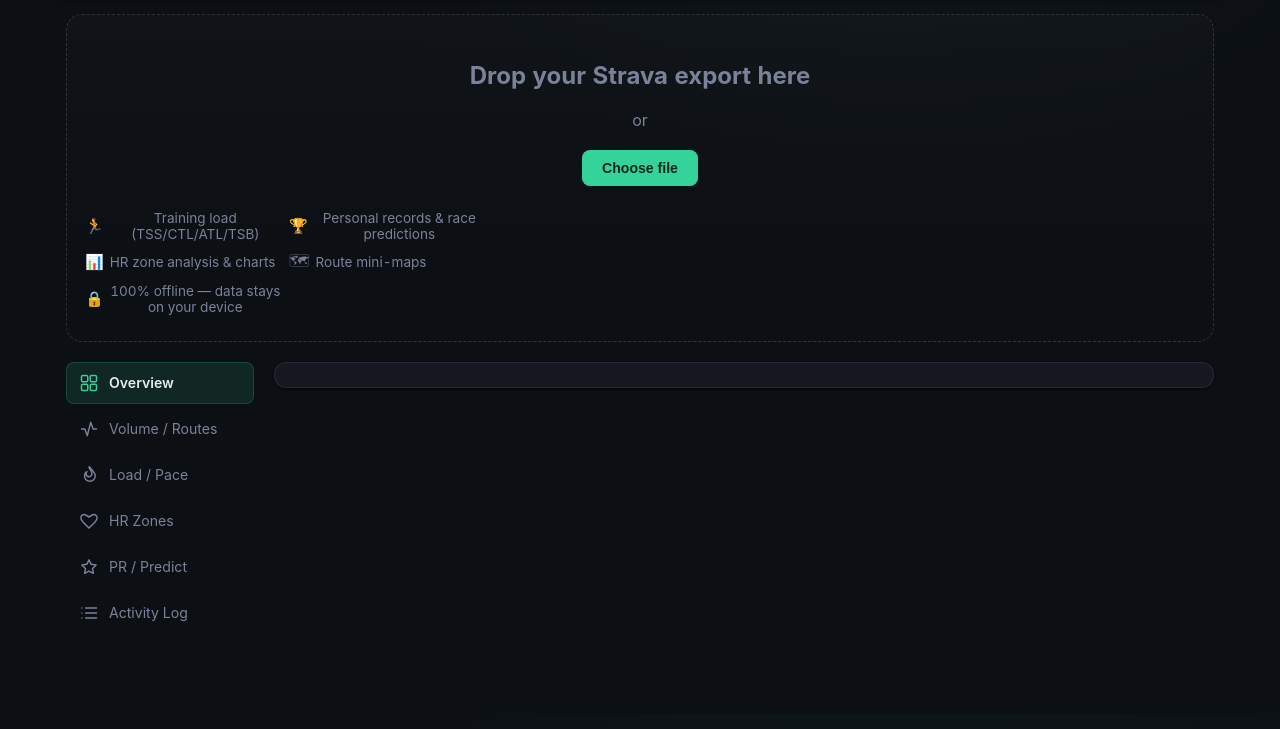
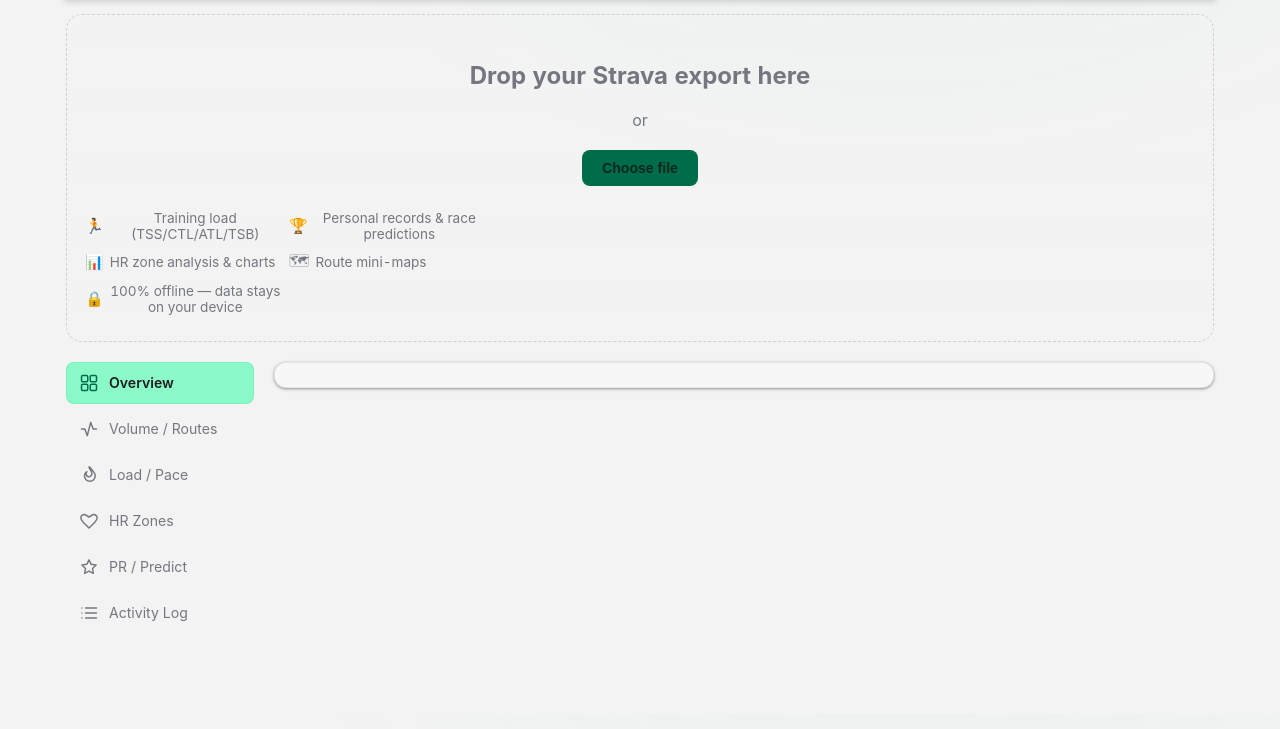
Before and after one commit to scmlewis/strava-offline, a website built with Vite: page index.html in a window 1280 px wide. Shown: the part 71-800 px from the top of the page. Built offline with nearby package versions, Linux system fonts and the light colour scheme.

Commit message:
feat: add dark/light theme toggle with system preference support

```diff
--- a/src/i18n.ts
+++ b/src/i18n.ts
@@ -236,6 +236,12 @@ const EN: Dict = {
   clear_go: 'Clear everything',
   clear_done: 'All data cleared',
 
+  // ---- theme ----
+  theme_dark: 'Dark',
+  theme_light: 'Light',
+  theme_system: 'System',
+  theme_changed: 'Theme: {theme}',
+
   // ---- keyboard shortcuts ----
   shortcuts_title: 'Keyboard Shortcuts',
   shortcuts_help: 'Show this help',
--- a/src/icons.ts
+++ b/src/icons.ts
@@ -25,7 +25,8 @@ export type IconName =
   | 'list'
   | 'refresh'
   | 'inbox'
-  | 'trash';
+  | 'trash'
+  | 'contrast';
 
 const PATHS: Record<IconName, string> = {
   filter: '<path d="M22 3H2l8 9.46V19l4 2v-8.54L22 3z"/>',
@@ -60,6 +61,8 @@ const PATHS: Record<IconName, string> = {
     '<path d="M22 12.5h-6.5L13.5 16H10.5l-2-3.5H2"/><path d="M4.5 5h15l3 7.5v5a2 2 0 0 1-2 2h-15a2 2 0 0 1-2-2v-5z"/>',
   trash:
     '<path d="M3 6h18M19 6v14a2 2 0 0 1-2 2H7a2 2 0 0 1-2-2V6M8 6V4a2 2 0 0 1 2-2h4a2 2 0 0 1 2 2v2"/><path d="M10 11v6M14 11v6"/>',
+  contrast:
+    '<circle cx="12" cy="12" r="9"/><path d="M12 3v18a9 9 0 0 0 0-18z"/>',
 };
 
 export function icon(name: IconName, size = 16): string {
--- a/src/main.ts
+++ b/src/main.ts
@@ -28,6 +28,38 @@ let cfg: ZonesConfig = loadZones();
 let units: Units = loadUnits();
 let goals: Goals = loadGoals();
 let prefs: Preferences = loadPrefs();
+let theme: 'dark' | 'light' | 'system' = loadTheme();
+
+function loadTheme(): 'dark' | 'light' | 'system' {
+  try {
+    const raw = localStorage.getItem('theme');
+    if (raw === 'light' || raw === 'dark') return raw;
+  } catch { /* ignore */ }
+  return 'system';
+}
+
+function saveTheme(t: 'dark' | 'light' | 'system') {
+  theme = t;
+  localStorage.setItem('theme', t);
+  applyTheme();
+}
+
+function applyTheme() {
+  if (theme === 'system') {
+    document.documentElement.removeAttribute('data-theme');
+  } else {
+    document.documentElement.setAttribute('data-theme', theme);
+  }
+}
+
+applyTheme();
+
+function cycleTheme() {
+  const order: Array<'dark' | 'light' | 'system'> = ['dark', 'light', 'system'];
+  const next = order[(order.indexOf(theme) + 1) % order.length];
+  saveTheme(next);
+  showToast(t('theme_changed', { theme: t(`theme_${next}`) }), 'info');
+}
 
 interface Filters {
   type: string;
@@ -306,6 +338,7 @@ function buildToolbar() {
       <button id="btn-goals" type="button" class="ico-btn" title="${t('goals')}">${icon('target')}</button>
       <span class="tb-sep"></span>
       <button id="btn-diag" type="button" class="ico-btn" title="${t('diagnostics')}">${icon('list')}</button>
+      <button id="btn-theme" type="button" class="ico-btn" title="${t(`theme_${theme}`)}">${icon('contrast')}</button>
       <button id="btn-about" type="button" class="ico-btn" title="${t('about')}">${icon('info')}</button>
     </div>`;
 
@@ -413,6 +446,7 @@ function buildToolbar() {
   document.getElementById('btn-zones')!.addEventListener('click', openZoneSettings);
   document.getElementById('btn-goals')!.addEventListener('click', openGoals);
   document.getElementById('btn-diag')!.addEventListener('click', onDiagnostics);
+  document.getElementById('btn-theme')!.addEventListener('click', cycleTheme);
 }
 
 function resetFilters() {
--- a/src/styles.css
+++ b/src/styles.css
@@ -1,40 +1,4 @@
 :root {
-  /* M3 dark theme surface roles (tone-based) */
-  --surface-dim: #0c0f14;
-  --surface: #111318;
-  --surface-container-lowest: #0e1015;
-  --surface-container-low: #151820;
-  --surface-container: #1a1e28;
-  --surface-container-high: #1f2430;
-  --surface-container-highest: #252a36;
-
-  /* M3 color roles */
-  --primary: #34d399;
-  --on-primary: #003822;
-  --primary-container: rgba(52, 211, 153, 0.12);
-  --on-primary-container: #a8f0d0;
-  --secondary: #7a8299;
-  --on-secondary: #e8ecf2;
-  --error: #f87171;
-  --on-error: #fff;
-
-  /* Semantic aliases */
-  --fg: #e8ecf2;
-  --muted: #7a8299;
-  --accent: var(--primary);
-  --accent-dim: var(--primary-container);
-  --warn: #fbbf24;
-  --danger: var(--error);
-  --outline: rgba(255, 255, 255, 0.08);
-  --outline-strong: rgba(255, 255, 255, 0.14);
-
-  /* M3 elevation shadows (dark theme) */
-  --elevation-0: none;
-  --elevation-1: 0 1px 3px 1px rgba(0, 0, 0, 0.25), 0 1px 2px rgba(0, 0, 0, 0.35);
-  --elevation-2: 0 2px 6px 2px rgba(0, 0, 0, 0.25), 0 1px 2px rgba(0, 0, 0, 0.35);
-  --elevation-3: 0 4px 8px 3px rgba(0, 0, 0, 0.25), 0 1px 3px rgba(0, 0, 0, 0.35);
-  --elevation-4: 0 6px 10px 4px rgba(0, 0, 0, 0.25), 0 2px 3px rgba(0, 0, 0, 0.35);
-
   /* M3 shape scale */
   --shape-xs: 4px;
   --shape-sm: 8px;
@@ -50,6 +14,165 @@
   --font:
     -apple-system, BlinkMacSystemFont, 'Segoe UI', 'PingFang HK', 'Microsoft YaHei', sans-serif;
   --nav-w: 188px;
+}
+
+/* ---- Default dark theme (also applies when no data-theme is set) ---- */
+html[data-theme="dark"],
+html:not([data-theme]) {
+  --surface-dim: #0c0f14;
+  --surface: #111318;
+  --surface-container-lowest: #0b0e13;
+  --surface-container-low: #0e1116;
+  --surface-container: #13161b;
+  --surface-container-high: #1d2025;
+  --surface-container-highest: #282a2f;
+
+  --primary: #34d399;
+  --on-primary: #003824;
+  --primary-container: #005236;
+  --on-primary-container: #a8f0d0;
+  --secondary: #7a8299;
+  --on-secondary: #e8ecf2;
+  --error: #ffb4ab;
+  --on-error: #fff;
+
+  --fg: #e8ecf2;
+  --muted: #8e9099;
+  --accent: var(--primary);
+  --accent-dim: var(--primary-container);
+  --warn: #fbbf24;
+  --danger: var(--error);
+  --outline: rgba(255, 255, 255, 0.08);
+  --outline-strong: rgba(255, 255, 255, 0.14);
+  --on-surface: #e1e2e8;
+  --on-surface-variant: #c4c6cf;
+  --outline-variant: #44474f;
+
+  /* M3 elevation shadows (dark theme) */
+  --elevation-0: none;
+  --elevation-1: 0 1px 3px 1px rgba(0, 0, 0, 0.25), 0 1px 2px rgba(0, 0, 0, 0.35);
+  --elevation-2: 0 2px 6px 2px rgba(0, 0, 0, 0.25), 0 1px 2px rgba(0, 0, 0, 0.35);
+  --elevation-3: 0 4px 8px 3px rgba(0, 0, 0, 0.25), 0 1px 3px rgba(0, 0, 0, 0.35);
+  --elevation-4: 0 6px 10px 4px rgba(0, 0, 0, 0.25), 0 2px 3px rgba(0, 0, 0, 0.35);
+}
+
+/* ---- System preference: light ---- */
+@media (prefers-color-scheme: light) {
+  html:not([data-theme]) {
+    --surface-dim: #f3f3f3;
+    --surface: #ffffff;
+    --surface-container-lowest: #ffffff;
+    --surface-container-low: #f7f7f7;
+    --surface-container: #ededed;
+    --surface-container-high: #e2e2e2;
+    --surface-container-highest: #d6d6d6;
+
+    --primary: #006c4c;
+    --on-primary: #ffffff;
+    --primary-container: #8af8c7;
+    --on-primary-container: #002114;
+    --secondary: #4d6357;
+    --on-secondary: #ffffff;
+    --error: #ba1a1a;
+    --on-error: #ffffff;
+
+    --fg: #1c1b1f;
+    --muted: #74777f;
+    --accent: var(--primary);
+    --accent-dim: var(--primary-container);
+    --warn: #92400e;
+    --danger: var(--error);
+    --outline: rgba(0, 0, 0, 0.08);
+    --outline-strong: rgba(0, 0, 0, 0.14);
+    --on-surface: #1c1b1f;
+    --on-surface-variant: #44474f;
+    --outline-variant: #c4c6cf;
+
+    /* M3 elevation shadows (light theme) */
+    --elevation-0: none;
+    --elevation-1: 0 1px 3px 1px rgba(0, 0, 0, 0.15), 0 1px 2px rgba(0, 0, 0, 0.2);
+    --elevation-2: 0 2px 6px 2px rgba(0, 0, 0, 0.15), 0 1px 2px rgba(0, 0, 0, 0.2);
+    --elevation-3: 0 4px 8px 3px rgba(0, 0, 0, 0.15), 0 1px 3px rgba(0, 0, 0, 0.2);
+    --elevation-4: 0 6px 10px 4px rgba(0, 0, 0, 0.15), 0 2px 3px rgba(0, 0, 0, 0.2);
+  }
+}
+
+/* ---- Manual override: light ---- */
+html[data-theme="light"] {
+  --surface-dim: #f3f3f3;
+  --surface: #ffffff;
+  --surface-container-lowest: #ffffff;
+  --surface-container-low: #f7f7f7;
+  --surface-container: #ededed;
+  --surface-container-high: #e2e2e2;
+  --surface-container-highest: #d6d6d6;
+
+  --primary: #006c4c;
+  --on-primary: #ffffff;
+  --primary-container: #8af8c7;
+  --on-primary-container: #002114;
+  --secondary: #4d6357;
+  --on-secondary: #ffffff;
+  --error: #ba1a1a;
+  --on-error: #ffffff;
+
+  --fg: #1c1b1f;
+  --muted: #74777f;
+  --accent: var(--primary);
+  --accent-dim: var(--primary-container);
+  --warn: #92400e;
+  --danger: var(--error);
+  --outline: rgba(0, 0, 0, 0.08);
+  --outline-strong: rgba(0, 0, 0, 0.14);
+  --on-surface: #1c1b1f;
+  --on-surface-variant: #44474f;
+  --outline-variant: #c4c6cf;
+
+  /* M3 elevation shadows (light theme) */
+  --elevation-0: none;
+  --elevation-1: 0 1px 3px 1px rgba(0, 0, 0, 0.15), 0 1px 2px rgba(0, 0, 0, 0.2);
+  --elevation-2: 0 2px 6px 2px rgba(0, 0, 0, 0.15), 0 1px 2px rgba(0, 0, 0, 0.2);
+  --elevation-3: 0 4px 8px 3px rgba(0, 0, 0, 0.15), 0 1px 3px rgba(0, 0, 0, 0.2);
+  --elevation-4: 0 6px 10px 4px rgba(0, 0, 0, 0.15), 0 2px 3px rgba(0, 0, 0, 0.2);
+}
+
+/* ---- Manual override: dark ---- */
+html[data-theme="dark"] {
+  --surface-dim: #0c0f14;
+  --surface: #111318;
+  --surface-container-lowest: #0b0e13;
+  --surface-container-low: #0e1116;
+  --surface-container: #13161b;
+  --surface-container-high: #1d2025;
+  --surface-container-highest: #282a2f;
+
+  --primary: #34d399;
+  --on-primary: #003824;
+  --primary-container: #005236;
+  --on-primary-container: #a8f0d0;
+  --secondary: #7a8299;
+  --on-secondary: #e8ecf2;
+  --error: #ffb4ab;
+  --on-error: #fff;
+
+  --fg: #e8ecf2;
+  --muted: #8e9099;
+  --accent: var(--primary);
+  --accent-dim: var(--primary-container);
+  --warn: #fbbf24;
+  --danger: var(--error);
+  --outline: rgba(255, 255, 255, 0.08);
+  --outline-strong: rgba(255, 255, 255, 0.14);
+  --on-surface: #e1e2e8;
+  --on-surface-variant: #c4c6cf;
+  --outline-variant: #44474f;
+
+  /* M3 elevation shadows (dark theme) */
+  --elevation-0: none;
+  --elevation-1: 0 1px 3px 1px rgba(0, 0, 0, 0.25), 0 1px 2px rgba(0, 0, 0, 0.35);
+  --elevation-2: 0 2px 6px 2px rgba(0, 0, 0, 0.25), 0 1px 2px rgba(0, 0, 0, 0.35);
+  --elevation-3: 0 4px 8px 3px rgba(0, 0, 0, 0.25), 0 1px 3px rgba(0, 0, 0, 0.35);
+  --elevation-4: 0 6px 10px 4px rgba(0, 0, 0, 0.25), 0 2px 3px rgba(0, 0, 0, 0.35);
 }
 * {
   box-sizing: border-box;
```
